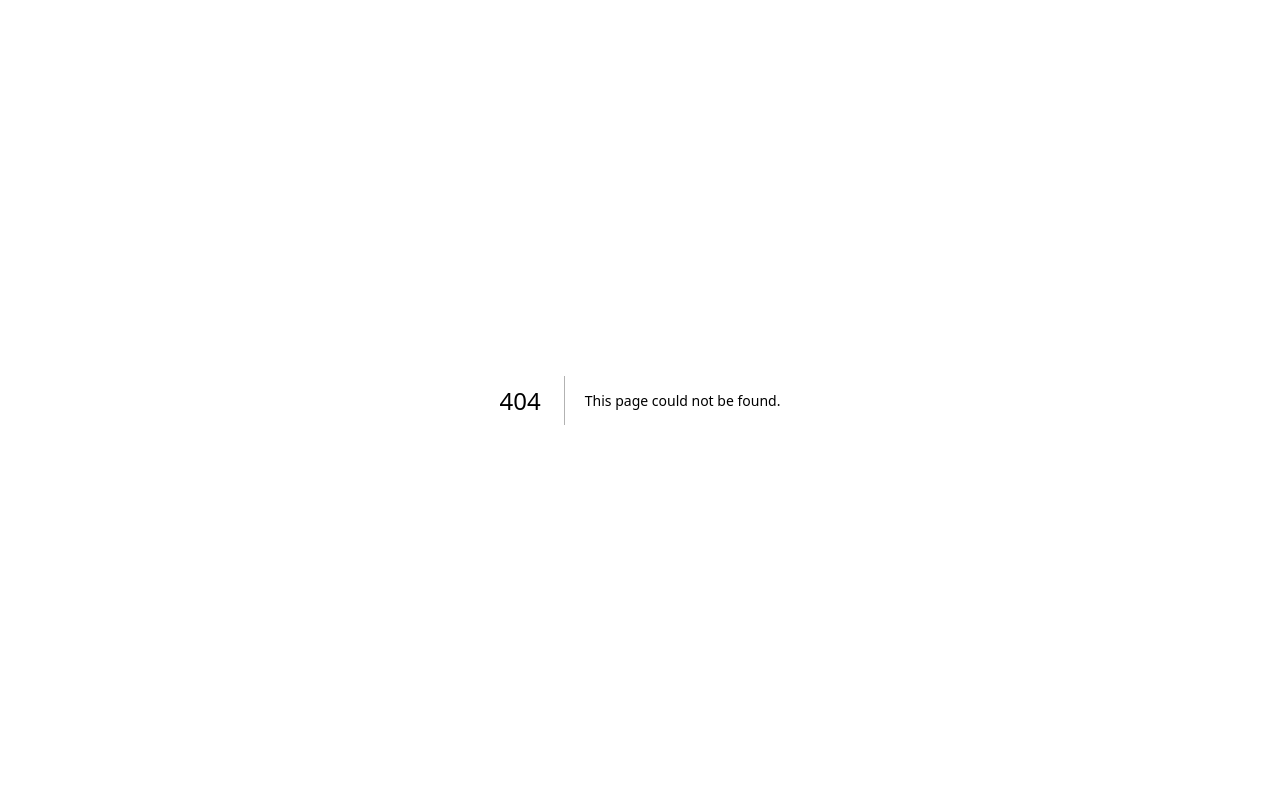
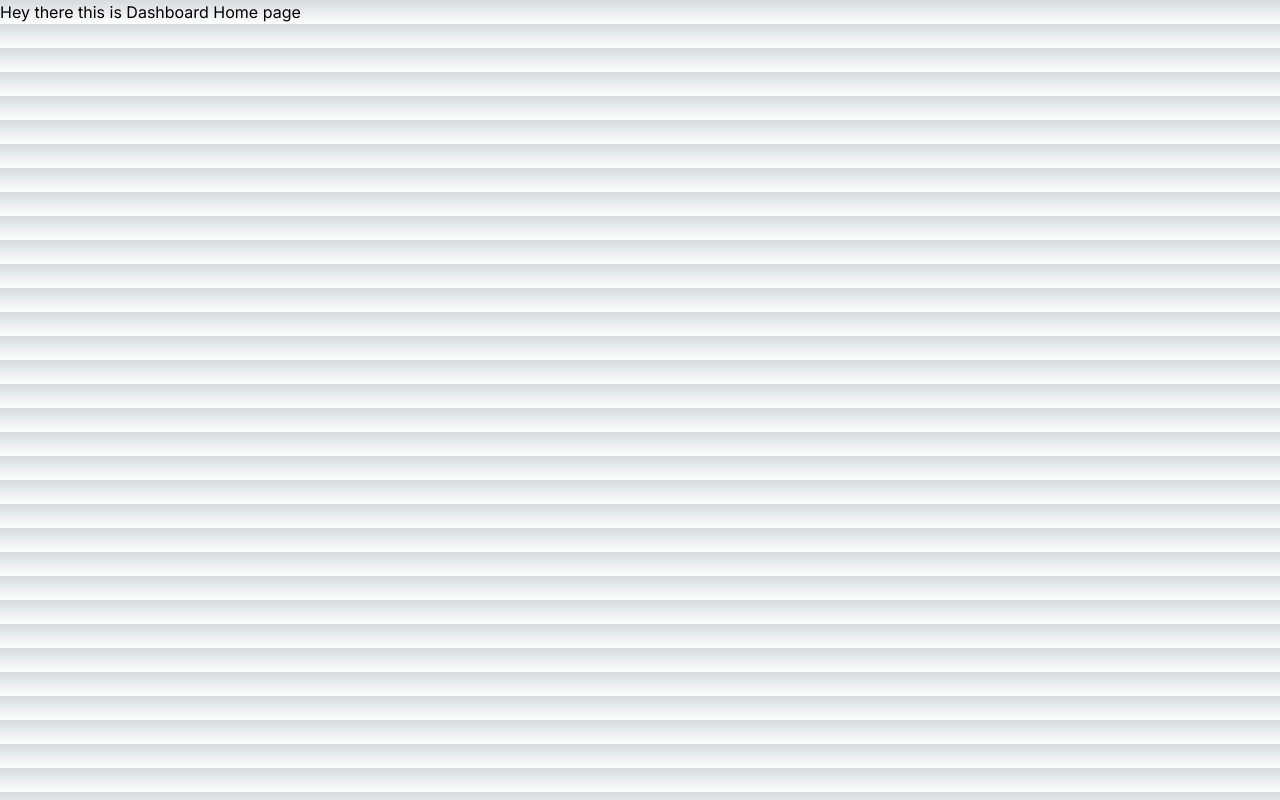
Before and after one commit to tofail-ahmed/nextfolio, a Next.js app: page /dashboard in a window 1280 px wide. Before the commit this address had no page. Built offline with nearby package versions, Linux system fonts and the light colour scheme.

Commit message:
dashboard initiated

```diff
--- a/next.config.js
+++ b/next.config.js
@@ -1,4 +1,6 @@
 /** @type {import('next').NextConfig} */
-const nextConfig = {}
+const nextConfig = {
+
+}
 
 module.exports = nextConfig
--- /dev/null
+++ b/src/app/(Dashboard)/dashboard/layout.js
@@ -0,0 +1,13 @@
+import React from 'react';
+
+const layout = ({children}) => {
+      return (
+
+                 <div>
+                   {children}
+                 </div>
+
+      );
+};
+
+export default layout;
--- /dev/null
+++ b/src/app/(Dashboard)/dashboard/page.jsx
@@ -0,0 +1,11 @@
+import React from 'react';
+
+const DashboardPage = () => {
+      return (
+            <div>
+               <h1>Hey there this is Dashboard Home page</h1>
+            </div>
+      );
+};
+
+export default DashboardPage;
--- a/src/app/api/send/route.js
+++ /dev/null
@@ -1,28 +0,0 @@
-import { NextResponse } from "next/server";
-import { Resend } from "resend";
-
-const resend = new Resend("re_HQ8EDLpH_GNTeWaYt8yyhwdhLPnphk2Rr");
-const toEmail = "atofail50@gmail.com";
-
-export async function POST(req, res) {
-  const { email, subject, message } = await req.json();
-  console.log(email, subject, message);
-  try {
-    const data = await resend.emails.send({
-      from: email, // Set the 'from' field to the sender's email address
-      to: toEmail, // Set the 'to' field to the recipient's email address
-      subject: subject,
-      react: (
-        <>
-          <h1>{subject}</h1>
-          <p>Thank you for contacting us!</p>
-          <p>New message submitted:</p>
-          <p>{message}</p>
-        </>
-      ),
-    });
-    return NextResponse.json(data);
-  } catch (error) {
-    return NextResponse.json({ error });
-  }
-}
--- a/src/app/components/Navbar.jsx
+++ b/src/app/components/Navbar.jsx
@@ -1,6 +1,6 @@
 "use client";
 import Link from "next/link";
-import React, { useState } from "react";
+import React, { useState ,useEffect} from "react";
 import NavLink from "./NavLink";
 import { Bars3Icon, XMarkIcon } from "@heroicons/react/24/solid";
 import MenuOverlay from "./MenuOverlay";
@@ -25,9 +25,18 @@ const navLinks = [
     title: "Skills",
     path: "#skills",
   },
+
 ];
 
 const Navbar = () => {
+  // const [user,setUser]=useState(null)
+
+  // const email = "atofail50@gmail.com";
+  //  const password = "123456";
+  //  const user={
+  //   email,password
+  //  }
+
   const [navbarOpen, setNavbarOpen] = useState(false);
   const closeNav = () => {
     setNavbarOpen(false);
@@ -59,6 +68,7 @@ const Navbar = () => {
               className="flex items-center px-3 py-2 border rounded border-slate-200 text-slate-200 hover:text-white hover:border-white"
             >
               <XMarkIcon className="h-5 w-5" />
+
             </button>
           )}
         </div>
@@ -69,6 +79,13 @@ const Navbar = () => {
                 <NavLink href={link.path} title={link.title} />
               </li>
             ))}
+            <li>
+           {/* {
+
+            user? ( <NavLink href="/" title="Dashboard" />):(<NavLink href="/login" title="Login" />)
+           } */}
+<NavLink href="/dashboard" title="Dashboard" />
+            </li>
           </ul>
         </div>
       </div>
--- a/tailwind.config.js
+++ b/tailwind.config.js
@@ -1,5 +1,6 @@
 /** @type {import('tailwindcss').Config} */
 const colors = require("tailwindcss/colors");
+
 module.exports = {
   content: [
     "./src/pages/**/*.{js,ts,jsx,tsx,mdx}",
@@ -18,12 +19,12 @@ module.exports = {
       ...colors,
       primary: colors.purple,
       secondary: colors.pink,
-        // Replace the old color names with the new ones
-        sky: colors.lightBlue, // lightBlue renamed to sky
-        stone: colors.warmGray, // warmGray renamed to stone
-        neutral: colors.trueGray, // trueGray renamed to neutral
-        gray: colors.coolGray, // coolGray renamed to gray
-        slate: colors.blueGray, // blueGray renamed to slatey
+      // Use the new color names directly
+      sky: colors.sky,       // lightBlue renamed to sky
+      stone: colors.stone,   // warmGray renamed to stone
+      neutral: colors.neutral, // trueGray renamed to neutral
+      gray: colors.gray,     // coolGray renamed to gray
+      slate: colors.slate,   // blueGray renamed to slate
     },
   },
   plugins: [],
```
Also changed, not shown: package.json (+5 -5 lines), src/app/components/ProjectsSection.jsx (+11 -4 lines), 1 other file (tests, documents, lock files or other folders).
